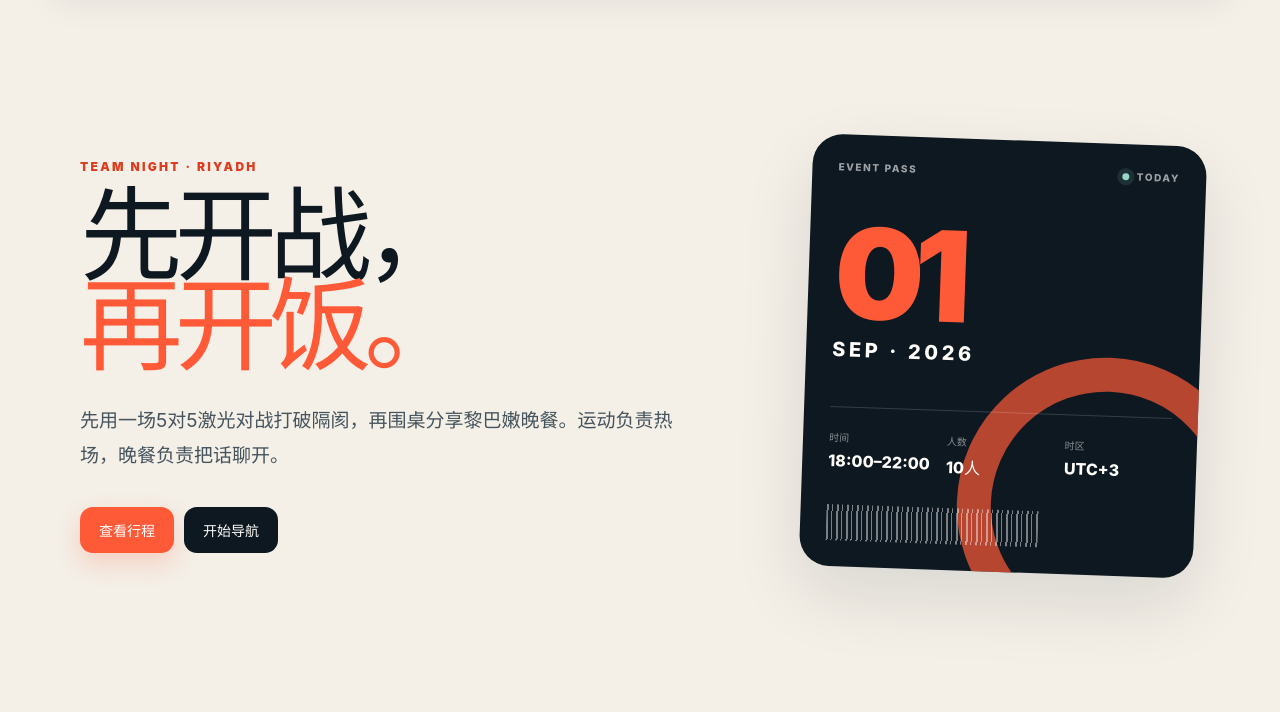
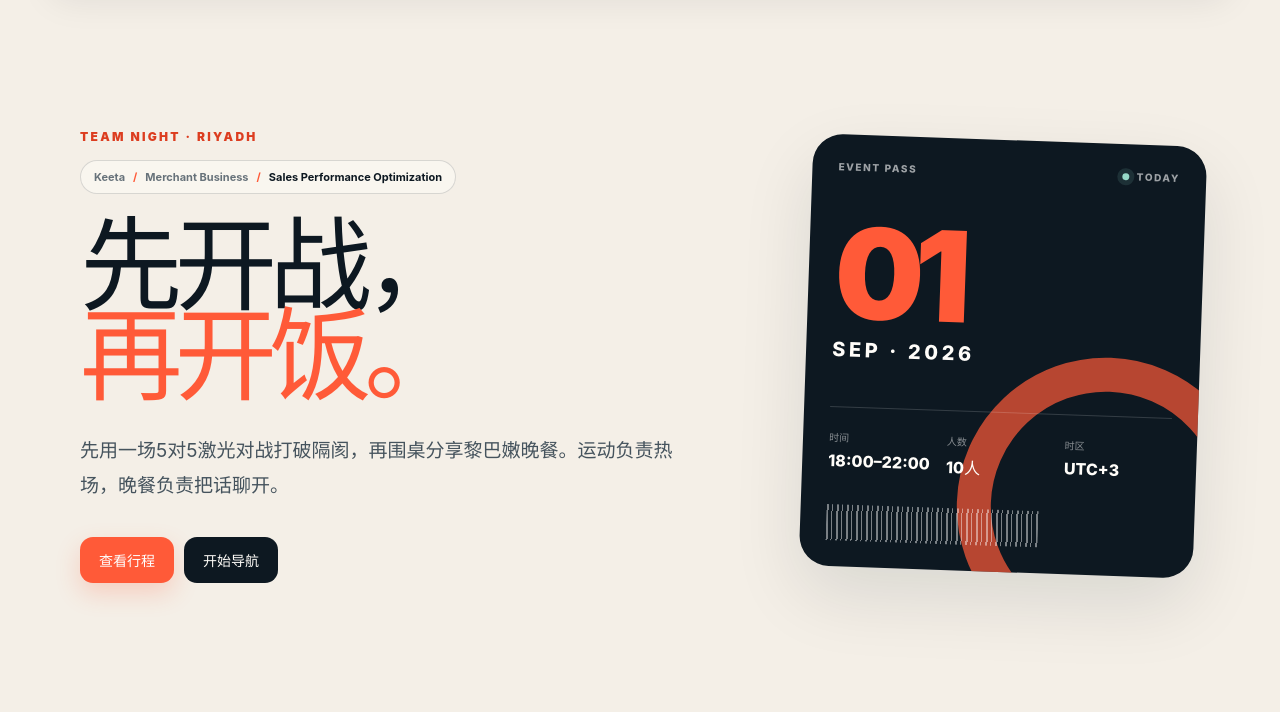
Before and after one commit to liujiangtao4751/riyadh-team-night, a plain HTML site: page index.html in a window 1280 px wide. Shown: the part 88-800 px from the top of the page. Drawn offline with Linux system fonts and the light colour scheme.

Commit message:
Add team organization to event page

```diff
--- a/index.html
+++ b/index.html
@@ -31,6 +31,13 @@
       <section class="hero section-shell">
         <div class="hero-copy">
           <p class="eyebrow" data-i18n="heroEyebrow">TEAM NIGHT · RIYADH</p>
+          <div class="org-path" aria-label="Organization">
+            <span>Keeta</span>
+            <i>/</i>
+            <span>Merchant Business</span>
+            <i>/</i>
+            <strong>Sales Performance Optimization</strong>
+          </div>
           <h1 data-i18n="heroTitle">先开战，<br /><span>再开饭。</span></h1>
           <p class="hero-lead" data-i18n="heroLead">
             先用一场5对5激光对战打破隔阂，再围桌分享黎巴嫩晚餐。运动负责热场，晚餐负责把话聊开。
--- a/styles.css
+++ b/styles.css
@@ -63,6 +63,9 @@ button, a { -webkit-tap-highlight-color: transparent; }
 .section-shell { width: min(1120px, calc(100% - 40px)); margin: 0 auto; }
 .hero { display: grid; grid-template-columns: 1.25fr .75fr; align-items: center; gap: 70px; min-height: 720px; padding: 95px 0 85px; }
 .eyebrow, .section-kicker { margin: 0 0 16px; color: var(--signal-dark); font-size: 12px; font-weight: 900; letter-spacing: .19em; }
+.org-path { display: flex; flex-wrap: wrap; align-items: center; gap: 8px; width: fit-content; max-width: 100%; margin: 0 0 26px; padding: 9px 13px; border: 1px solid var(--line); border-radius: 999px; color: var(--muted); background: rgba(255,253,249,.48); font-size: 11px; font-weight: 700; }
+.org-path i { color: var(--signal); font-style: normal; }
+.org-path strong { color: var(--ink); }
 .hero h1 { margin: 0; font-size: clamp(62px, 8vw, 112px); line-height: .88; letter-spacing: -.075em; }
 .hero h1 span { color: var(--signal); }
 .hero-lead { max-width: 600px; margin: 34px 0 0; color: #45535d; font-size: 19px; line-height: 1.8; }
@@ -198,6 +201,7 @@ footer { display: flex; justify-content: space-between; gap: 20px; width: min(11
   .brand > span:last-child { display: none; }
   .hero { padding: 62px 0 55px; }
   .hero h1 { font-size: 61px; }
+  .org-path { gap: 6px; border-radius: 15px; line-height: 1.45; }
   .hero-lead { margin-top: 25px; font-size: 16px; }
   .hero-actions .button { flex: 1; }
   .event-pass { padding: 22px; }
```
